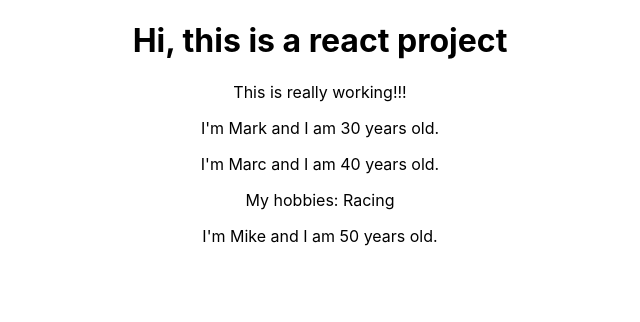
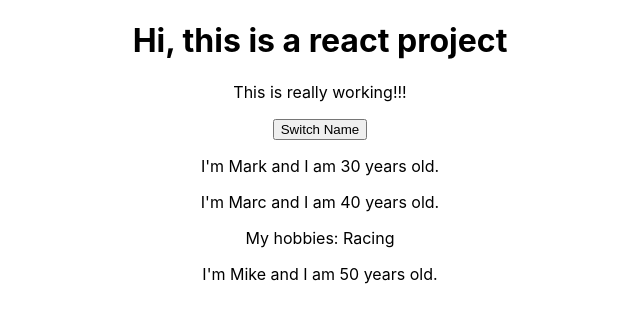
Before and after one commit to yehchilai/react-demo, a React (Create React App) app: page / in a window 1280 px wide. Shown: the top 322 px of the page, without its empty margins (320-960 px from the left). Built offline with nearby package versions, Linux system fonts and the light colour scheme.

Commit message:
- add event listener

```diff
--- a/src/App.js
+++ b/src/App.js
@@ -3,14 +3,37 @@
 import Person from './Person/Person';
 
 class App extends Component {
+
+  state = {
+    persons: [
+      {name: 'Mark', age: 30},
+      {name: 'Marc', age: 40},
+      {name: 'Mike', age: 50}
+    ],
+    otherState: 'Will merge when using setState'
+  }
+
+  switchNameHandler = () =>{
+    // console.log('Was clicked!');
+    // Do not do this: this.state.persons[0].name = 'Marry';
+    this.setState({
+      persons: [
+        {name: 'Marry', age: 30},
+        {name: 'Marc', age: 40},
+        {name: 'Mike', age: 60}
+      ]
+    });
+  }
+
   render() {
     return (
       <div className="App">
         <h1>Hi, this is a react project</h1>
         <p>This is really working!!!</p>
-        <Person name='Mark' age='30'/>
-        <Person name='Marc' age='40'>My hobbies: Racing</Person>
-        <Person name='Mike' age='50'/>
+        <button onClick={this.switchNameHandler}>Switch Name</button>
+        <Person name={this.state.persons[0].name} age={this.state.persons[0].age}/>
+        <Person name={this.state.persons[1].name} age={this.state.persons[1].age}>My hobbies: Racing</Person>
+        <Person name={this.state.persons[2].name} age={this.state.persons[2].age}/>
       </div>
     );
   }
```
